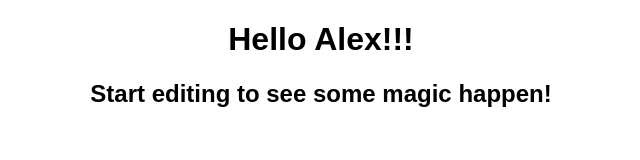
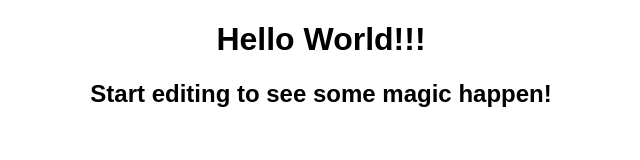
Before and after one commit to alekspanteli/test-react, a React (Create React App) app: page / in a window 1280 px wide. Shown: the top 160 px of the page, without its empty margins (319-959 px from the left). Built offline with nearby package versions, Linux system fonts and the light colour scheme.

Commit message:
Update App.js

```diff
--- a/src/App.js
+++ b/src/App.js
@@ -3,7 +3,7 @@ import "./styles.css";
 export default function App() {
   return (
     <div className="App">
-      <h1>Hello Alex!!!</h1>
+      <h1>Hello World!!!</h1>
       <h2>Start editing to see some magic happen!</h2>
     </div>
   );
```
